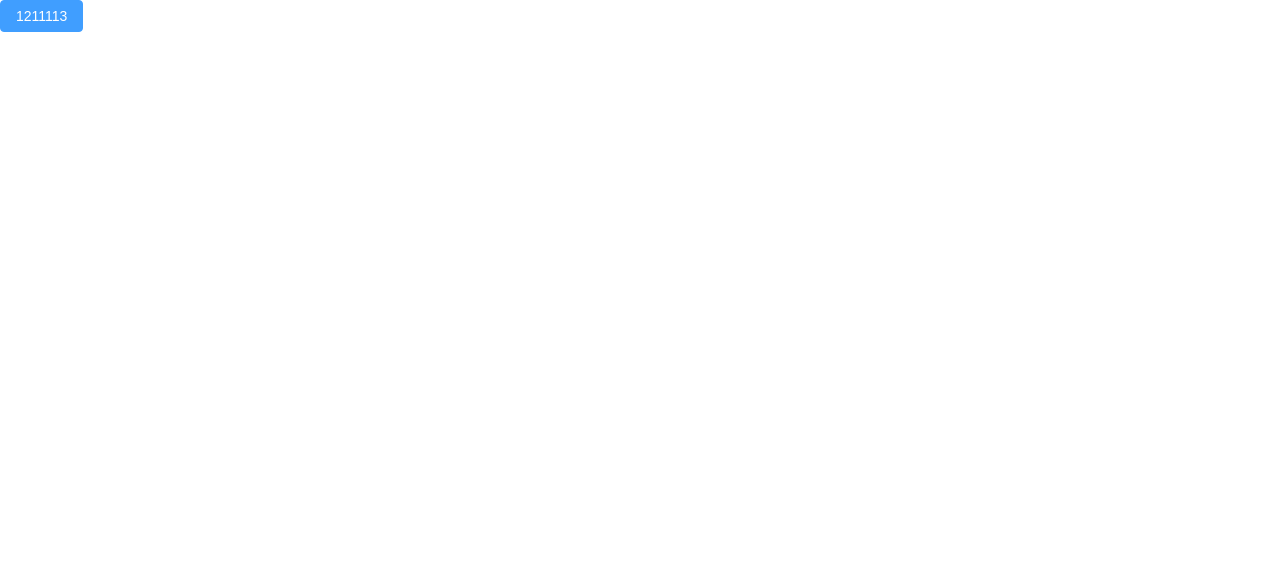
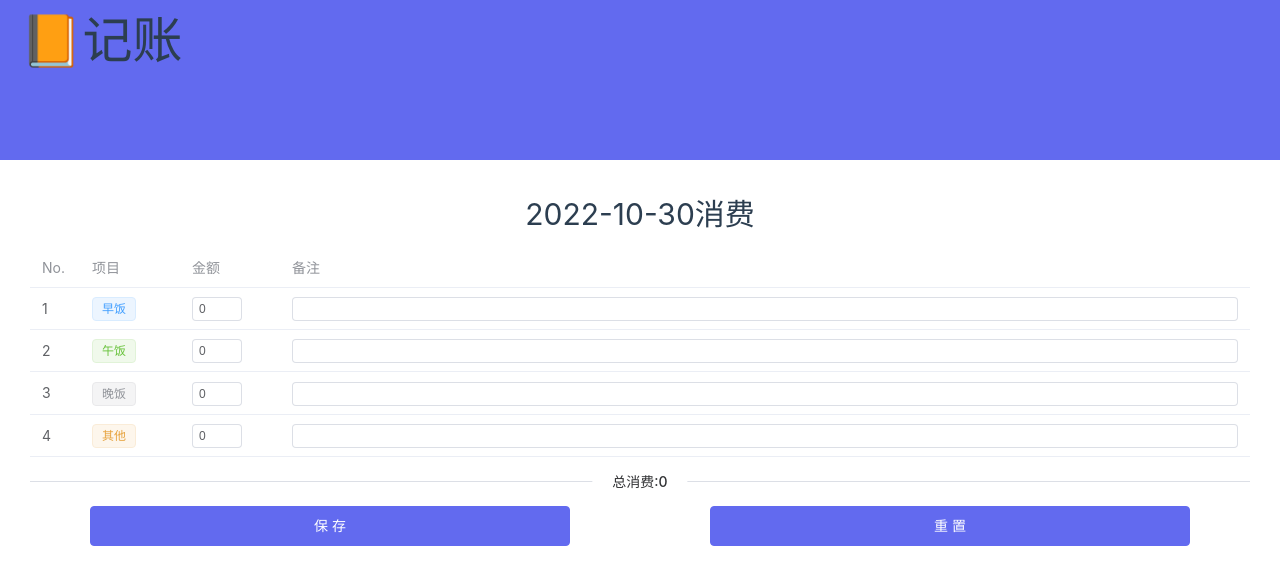
Before and after one commit to RedHamo/SaveUp, a Vue app in the folder save-up/: page / in a window 1280 px wide. Shown: the top 584 px of the page. Built offline with nearby package versions, Linux system fonts and the light colour scheme.

Commit message:
前端界面初版作成

```diff
--- a/save-up/package.json
+++ b/save-up/package.json
@@ -10,6 +10,7 @@
     "lint": "eslint . --ext .vue,.js,.jsx,.cjs,.mjs,.ts,.tsx,.cts,.mts --fix --ignore-path .gitignore"
   },
   "dependencies": {
+    "dayjs": "^1.11.6",
     "element-plus": "^2.2.19",
     "pinia": "^2.0.23",
     "vue": "^3.2.41"
@@ -23,12 +24,16 @@
     "@vue/tsconfig": "^0.1.3",
     "eslint": "^8.22.0",
     "eslint-plugin-vue": "^9.3.0",
+    "less": "^4.1.3",
+    "less-loader": "^11.1.0",
     "npm-run-all": "^4.1.5",
     "prettier": "^2.7.1",
+    "style-resources-loader": "^1.5.0",
     "typescript": "~4.7.4",
     "unplugin-auto-import": "^0.11.4",
     "unplugin-vue-components": "^0.22.9",
     "vite": "^3.1.8",
+    "vue-cli-plugin-style-resources-loader": "^0.1.5",
     "vue-tsc": "^1.0.8"
   }
 }
--- a/save-up/src/App.vue
+++ b/save-up/src/App.vue
@@ -3,8 +3,18 @@ import SaveUp from './components/SaveUp.vue'
 </script>
 
 <template>
-  <SaveUp />
+  <el-container>
+    <el-header height="20vh">📙记账</el-header>
+    <el-main>
+      <SaveUp />
+    </el-main>
+  </el-container>
+
 </template>
 
-<style scoped>
+<style scoped lang="less">
+header{
+  font-size: 50px;
+  background-color: #626aef;
+}
 </style>
--- a/save-up/src/assets/main.css
+++ b/save-up/src/assets/main.css
@@ -1,8 +1,8 @@
 @import './base.css';
 
 #app {
-  display: flex;
-  flex: 1;
+  width: 100vw;
+  height: 100vh;
 }
 
 a,
--- a/save-up/src/components/SaveUp.vue
+++ b/save-up/src/components/SaveUp.vue
@@ -1,17 +1,116 @@
 <script setup lang="ts">
-  function log(info:String) {
-    console.log(info)
+import { reactive } from 'vue';
+import dayjs from 'dayjs'
+
+const tagList = ["","success","info","warning","danger"]
+const tableData = reactive([
+  {
+    item: '早饭',
+    cost: '0',
+    memo: '',
+  },
+  {
+    item: '午饭',
+    cost: '0',
+    memo: '',
+  },
+  {
+    item: '晚饭',
+    cost: '0',
+    memo: '',
+  },
+  {
+    item: '其他',
+    cost: '0',
+    memo: '',
   }
+])
+const out = (info: any)=>{
+  console.log(info)
+}
 </script>
 
 <template>
   <div class="save-up">
-    <el-button type="primary" size="default" @click="log('123')">1211113</el-button>
+    <div class="header">{{dayjs().format("YYYY-MM-DD")}}消费</div>
+    <!-- {{tableData}} -->
+    <div class="body">
+      <el-table
+        :data="tableData"
+        style="width: 100%"
+        max-height="300"
+      >
+        <el-table-column prop="no" label="No." width="50">
+          <template #default="scope">
+            {{scope.$index+1}}
+          </template>
+        </el-table-column>
+        <el-table-column prop="item" label="项目" width="100">
+          <template #default="scope">
+            <el-tag
+              :type="tagList[scope.$index%5]"
+              disable-transitions
+              >{{ scope.row.item }}</el-tag
+            >
+          </template>
+        </el-table-column>
+        <el-table-column prop="cost" label="金额" width="100">
+          <template #default="scope">
+            <el-input
+              v-model="tableData[scope.$index].cost"
+              size="small"
+              :formatter="(value:String) => `${value}`.replace(/\B(?=(\d{3})+(?!\d))/g, ',')"
+              :parser="(value:String) => {
+                if(value=='') return '0'
+                return value.replace(/[^\d]/g, '').replace(/^0*([\d]*$)/, '$1')
+              }"
+              maxlength="6"
+              class="cost-input"
+            ></el-input>
+          </template>
+        </el-table-column>
+        <el-table-column prop="memo" label="备注">
+          <template #default="scope">
+            <el-input
+              v-model="tableData[scope.$index].memo"
+              size="small"
+              class="memo-input"
+            ></el-input>
+          </template>
+        </el-table-column>
+      </el-table>
+      <el-divider>总消费:{{tableData.map(o=>o.cost.replace(/,/g,"")).reduce((a,b)=>+a + +b,0)}}</el-divider>
+      <el-row :gutter="20">
+        <el-col :span="12" :offset="0">
+          <el-button color="#626aef" class="btn" size="large" auto-insert-space>保存</el-button>
+        </el-col>
+        <el-col :span="12" :offset="0">
+          <el-button color="#626aef" class="btn" size="large" auto-insert-space>重置</el-button>
+        </el-col>
+      </el-row>
+    </div>
   </div>
 </template>
 
-<style scoped>
+<style scoped lang="less">
 .save-up{
-  flex: 1;
+  width: 100%;
+  height: 100%;
+  text-align: center;
+  overflow: hidden;
+
+  .header{
+    margin: 10px 0;
+    font-size: 30px;
+  }
+  .body{
+    margin: 10px;
+    .cost-input{
+      width: 50px;
+    }
+    .btn{
+      width: 80%;
+    }
+  }
 }
 </style>
--- a/save-up/src/main.ts
+++ b/save-up/src/main.ts
@@ -1,5 +1,6 @@
 import { createApp } from 'vue'
 import { createPinia } from 'pinia'
+import dayjs from 'dayjs'
 import App from './App.vue'
 
 import './assets/main.css'
@@ -9,3 +10,4 @@ const app = createApp(App)
 app.use(createPinia())
 
 app.mount('#app')
+app.config.globalProperties.dayjs=dayjs;
--- a/save-up/vite.config.ts
+++ b/save-up/vite.config.ts
@@ -21,5 +21,12 @@ export default defineConfig({
     alias: {
       '@': fileURLToPath(new URL('./src', import.meta.url))
     }
+  },
+  css: {
+    preprocessorOptions: {
+      less: {
+        charset: false,
+      }
+    }
   }
 })
```
Also changed, not shown: save-up/components.d.ts (+10 -0 lines), 1 other file (tests, documents, lock files or other folders).
